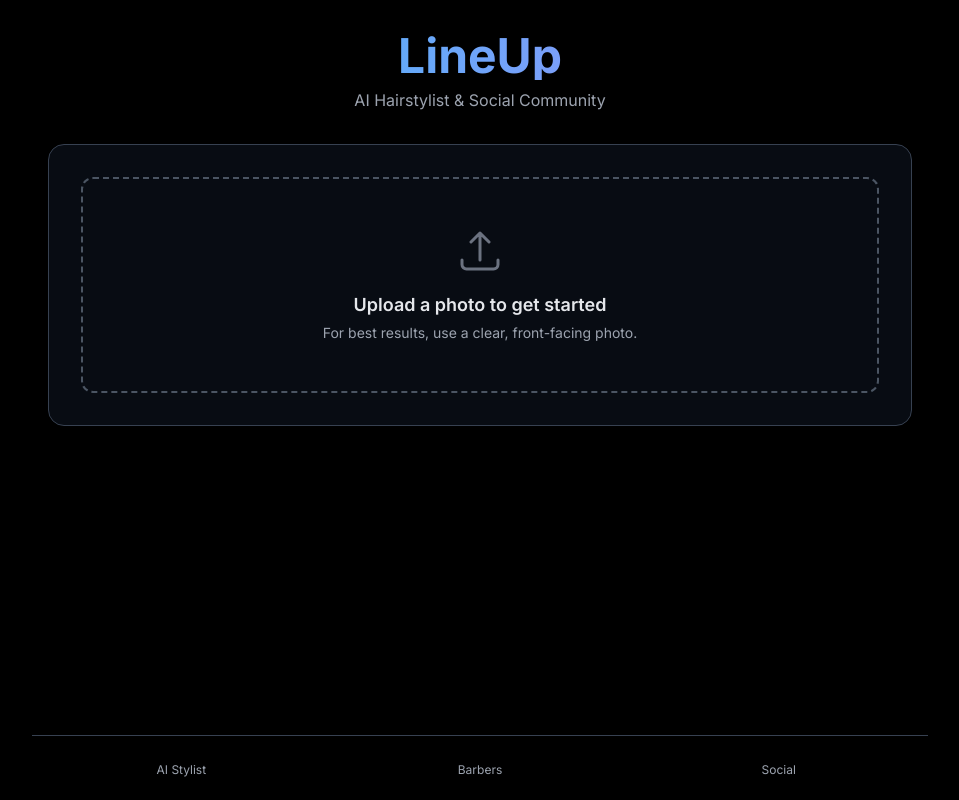
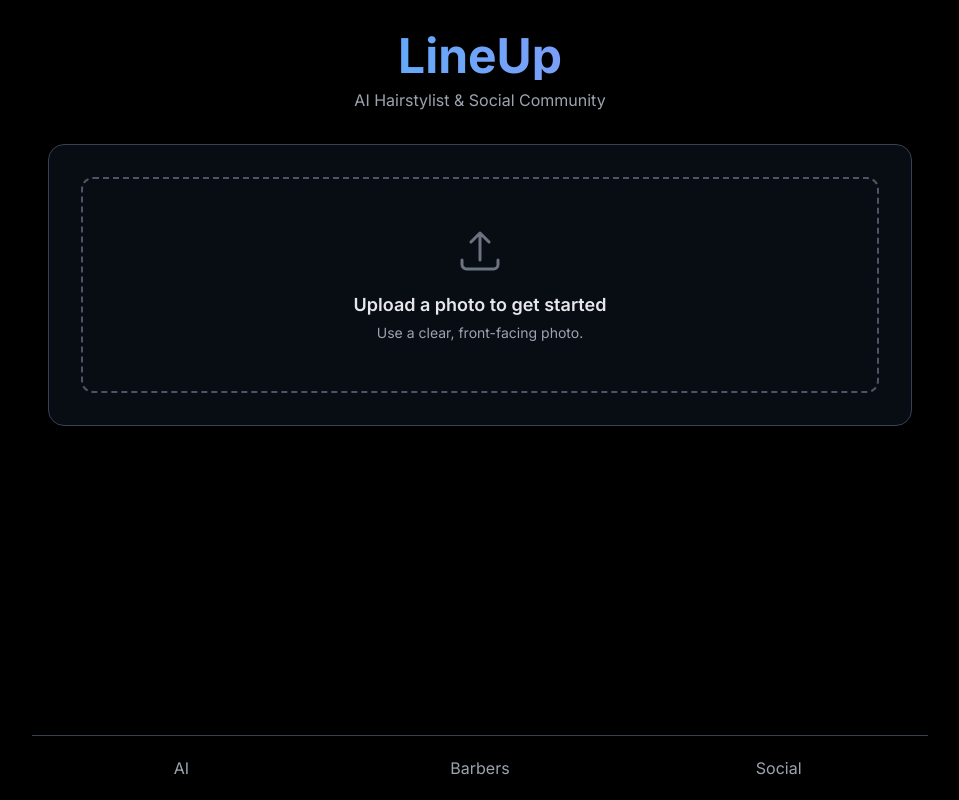
Before and after one commit to shreyas-shrestha/LineUp, a Flask app: template templates/index.html in a window 1280 px wide. Shown: the whole page, without its empty margins (160-1119 px from the left). Run offline with Flask 3, Linux system fonts and the light colour scheme; the template is opened without the code that fills it, so the values that code supplies are empty; some libraries are stand-ins or nearby versions.

Commit message:
Update index.html

```diff
--- a/templates/index.html
+++ b/templates/index.html
@@ -1,41 +1,47 @@
 <!DOCTYPE html>
 <html lang="en">
 <head>
-  <meta charset="utf-8" />
-  <meta name="viewport" content="width=device-width,initial-scale=1" />
+  <meta charset="UTF-8">
+  <meta name="viewport" content="width=device-width, initial-scale=1.0">
   <title>LineUp - AI Haircut Analysis</title>
   <script src="https://cdn.tailwindcss.com"></script>
   <link href="https://fonts.googleapis.com/css2?family=Inter:wght@400;500;600;700&display=swap" rel="stylesheet">
-  <link rel="stylesheet" href="{{ url_for('static', filename='styles.css') }}">
   <style>
     body { font-family: 'Inter', sans-serif; overscroll-behavior-y: contain; }
-    ::-webkit-scrollbar { width: 8px; } ::-webkit-scrollbar-track { background: #1a1a1a; } ::-webkit-scrollbar-thumb { background: #4a4a4a; border-radius:10px;}
-    .gradient-text { background: linear-gradient(90deg,#38bdf8,#a78bfa); -webkit-background-clip:text; -webkit-text-fill-color:transparent; }
-    .loader{border:4px solid #f3f3f3;border-top:4px solid #38bdf8;border-radius:50%;width:40px;height:40px;animation:spin 1s linear infinite}
-    @keyframes spin{0%{transform:rotate(0deg)}100%{transform:rotate(360deg)}}
-    .tab-active,.tab-button:hover{color:#38bdf8}
+    ::-webkit-scrollbar { width: 8px; }
+    ::-webkit-scrollbar-track { background: #1a1a1a; }
+    ::-webkit-scrollbar-thumb { background: #4a4a4a; border-radius: 10px; }
+    ::-webkit-scrollbar-thumb:hover { background: #6a6a6a; }
+    .gradient-text { background: linear-gradient(90deg,#38bdf8,#a78bfa); -webkit-background-clip: text; -webkit-text-fill-color: transparent; }
+    .loader { border: 4px solid #f3f3f3; border-top: 4px solid #38bdf8; border-radius: 50%; width: 40px; height: 40px; animation: spin 1s linear infinite; }
+    @keyframes spin { 0% { transform: rotate(0deg); } 100% { transform: rotate(360deg); } }
+    .tab-active, .tab-button:hover { color: #38bdf8; }
   </style>
 </head>
 <body class="bg-black text-gray-200 min-h-screen">
   <div id="app" class="container mx-auto max-w-4xl pb-24">
+    <!-- Header -->
     <header class="text-center p-4 md:p-8">
       <h1 class="text-4xl md:text-5xl font-bold gradient-text">LineUp</h1>
       <p class="text-gray-400 mt-2">AI Hairstylist & Social Community</p>
     </header>
 
     <main id="main-content">
+      <!-- AI Tab -->
       <div id="ai-tab-content" class="tab-content px-4">
         <section id="upload-section" class="bg-gray-900/50 border border-gray-700 rounded-2xl p-6 md:p-8 text-center transition-all duration-300">
           <div id="image-upload-area" class="border-2 border-dashed border-gray-600 rounded-xl p-8 md:p-12 cursor-pointer hover:border-sky-400 hover:bg-gray-800/50 transition-all duration-300">
             <input type="file" id="file-input" class="hidden" accept="image/*">
             <div class="flex flex-col items-center">
-              <svg class="w-12 h-12 text-gray-500 mb-4" xmlns="http://www.w3.org/2000/svg" fill="none" viewBox="0 0 24 24" stroke-width="1.5" stroke="currentColor"><path stroke-linecap="round" stroke-linejoin="round" d="M3 16.5v2.25A2.25 2.25 0 0 0 5.25 21h13.5A2.25 2.25 0 0 0 21 18.75V16.5m-13.5-9L12 3m0 0 4.5 4.5M12 3v13.5" /></svg>
+              <svg class="w-12 h-12 text-gray-500 mb-4" xmlns="http://www.w3.org/2000/svg" fill="none" viewBox="0 0 24 24" stroke-width="1.5" stroke="currentColor">
+                <path stroke-linecap="round" stroke-linejoin="round" d="M3 16.5v2.25A2.25 2.25 0 0 0 5.25 21h13.5A2.25 2.25 0 0 0 21 18.75V16.5m-13.5-9L12 3m0 0 4.5 4.5M12 3v13.5" />
+              </svg>
               <p class="font-semibold text-lg">Upload a photo to get started</p>
-              <p class="text-sm text-gray-400 mt-1">For best results, use a clear, front-facing photo.</p>
+              <p class="text-sm text-gray-400 mt-1">Use a clear, front-facing photo.</p>
             </div>
           </div>
           <div id="image-preview-container" class="hidden mt-6">
-            <img id="image-preview" src="" alt="Your uploaded photo" class="max-w-xs mx-auto rounded-xl shadow-lg"/>
+            <img id="image-preview" src="" alt="Uploaded photo" class="max-w-xs mx-auto rounded-xl shadow-lg"/>
             <button id="analyze-button" class="mt-6 bg-sky-500 text-white font-bold py-3 px-8 rounded-full hover:bg-sky-600 transition-all duration-300 transform hover:scale-105">Analyze My Look</button>
           </div>
         </section>
@@ -62,71 +68,43 @@
 
           <div class="text-center mt-8 border-t border-gray-700 pt-8">
             <p class="text-lg mb-4">Ready for the perfect cut?</p>
-            <button id="find-barber-button" class="bg-green-500 text-white font-bold py-3 px-8 rounded-full hover:bg-green-600 transition-all">Find a Barber for These Styles</button>
+            <button id="find-barber-button" class="bg-green-500 text-white font-bold py-3 px-8 rounded-full hover:bg-green-600 transition-all">Find a Barber</button>
           </div>
-
           <div class="text-center mt-12">
             <button id="start-over-button" class="bg-gray-700 text-white font-semibold py-3 px-8 rounded-full hover:bg-gray-600">Start Over</button>
           </div>
         </section>
       </div>
 
+      <!-- Barbers Tab -->
       <div id="barbers-tab-content" class="tab-content hidden px-4">
         <h2 class="text-3xl font-bold text-center mb-6">Top Barbers in Atlanta</h2>
-        <p id="barber-intro" class="text-center text-gray-400 mb-8">Here are some top-rated barbers who can nail your new look.</p>
+        <p id="barber-intro" class="text-center text-gray-400 mb-8">Top-rated barbers for your style.</p>
         <div id="barber-list-container" class="space-y-4"></div>
       </div>
 
+      <!-- Social Tab -->
       <div id="social-tab-content" class="tab-content hidden px-4">
         <div class="flex justify-between items-center mb-6">
           <h2 class="text-3xl font-bold">Community Looks</h2>
           <button id="add-post-button" class="bg-sky-500 rounded-full p-3 hover:bg-sky-600 transition-colors">+</button>
         </div>
         <div id="social-feed-container" class="space-y-8">
-          <p id="no-posts-message" class="text-center text-gray-500 py-10">No posts yet. Be the first to share your look!</p>
+          <p id="no-posts-message" class="text-center text-gray-500 py-10">No posts yet. Be the first!</p>
         </div>
       </div>
     </main>
 
+    <!-- Tab Nav -->
     <nav class="fixed bottom-0 left-0 right-0 bg-black/80 backdrop-blur-sm border-t border-gray-700 max-w-4xl mx-auto">
       <div class="flex justify-around h-16">
-        <button class="tab-button flex flex-col items-center justify-center w-full text-gray-400 transition-colors tab-active" data-tab="ai">
-          <span class="text-xs mt-1">AI Stylist</span>
-        </button>
-        <button class="tab-button flex flex-col items-center justify-center w-full text-gray-400 transition-colors" data-tab="barbers">
-          <span class="text-xs mt-1">Barbers</span>
-        </button>
-        <button class="tab-button flex flex-col items-center justify-center w-full text-gray-400 transition-colors" data-tab="social">
-          <span class="text-xs mt-1">Social</span>
-        </button>
+        <button class="tab-button flex flex-col items-center justify-center w-full text-gray-400 transition-colors tab-active" data-tab="ai">AI</button>
+        <button class="tab-button flex flex-col items-center justify-center w-full text-gray-400 transition-colors" data-tab="barbers">Barbers</button>
+        <button class="tab-button flex flex-col items-center justify-center w-full text-gray-400 transition-colors" data-tab="social">Social</button>
       </div>
     </nav>
-
-    <!-- Add Post Modal -->
-    <div id="add-post-modal" class="fixed inset-0 bg-black/80 flex items-center justify-center p-4 z-50 hidden">
-      <div class="bg-gray-900 rounded-2xl p-6 w-full max-w-md relative">
-        <button id="close-modal-button" class="absolute top-3 right-3 text-gray-400 hover:text-white">&times;</button>
-        <h3 class="text-2xl font-bold mb-4">Share Your Look</h3>
-        <div id="post-upload-area" class="border-2 border-dashed border-gray-600 rounded-xl p-8 text-center cursor-pointer hover:border-sky-400">
-          <p>Click to upload photo</p>
-          <input type="file" id="post-file-input" class="hidden" accept="image/*">
-        </div>
-        <img id="post-image-preview" class="hidden w-full rounded-lg my-4 max-h-60 object-cover"/>
-        <textarea id="post-caption-input" class="w-full bg-gray-800 border border-gray-600 rounded-lg p-2 mt-4 text-white" placeholder="Add a caption..."></textarea>
-        <button id="submit-post-button" class="w-full bg-sky-500 text-white font-bold py-3 mt-4 rounded-lg hover:bg-sky-600 disabled:opacity-50">Post</button>
-      </div>
-    </div>
-
-    <!-- Booking Modal -->
-    <div id="booking-modal" class="fixed inset-0 bg-black/80 flex items-center justify-center p-4 z-50 hidden">
-      <div class="bg-gray-900 rounded-2xl p-6 w-full max-w-sm text-center">
-        <h3 id="booking-title" class="text-2xl font-bold mb-2">Booking Confirmation</h3>
-        <p id="booking-message" class="text-gray-300 mb-6">Your appointment request has been sent!</p>
-        <button id="close-booking-modal" class="bg-sky-500 text-white font-bold py-2 px-6 rounded-lg">Done</button>
-      </div>
-    </div>
   </div>
 
-  <script type="module" src="{{ url_for('static', filename='scripts.js') }}"></script>
+  <script type="module" src="./scripts.js"></script>
 </body>
 </html>
```
